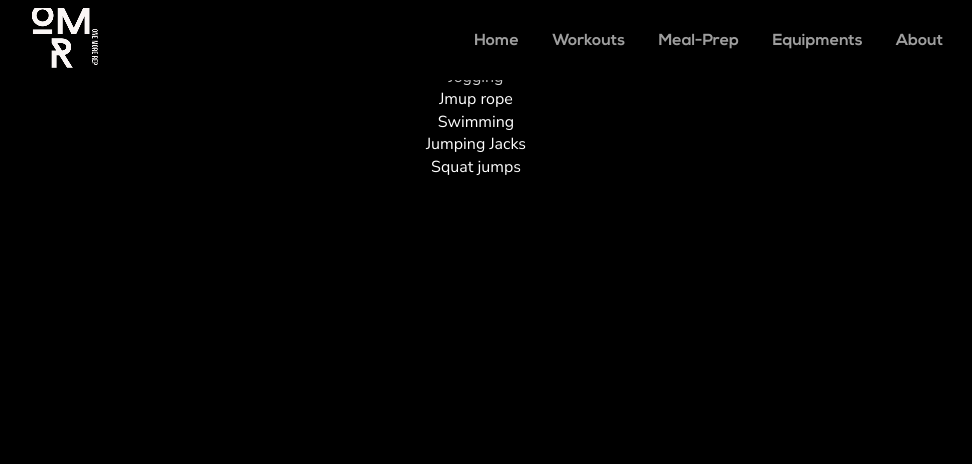
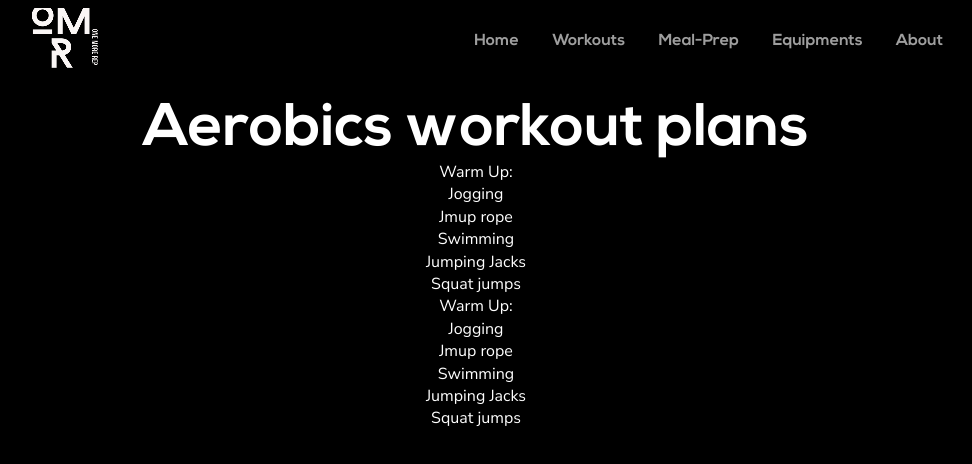
Before and after one commit to ThatBrendan/one-more-rep-website, a Vue app: page /workout/Aerobics in a window 1280 px wide. Shown: the top 464 px of the page, without its empty margins (164-1136 px from the left). Built offline with nearby package versions, Linux system fonts and the light colour scheme.

Commit message:
created challenges workout views and dynamic routing

```diff
--- a/src/components/WorkoutComponents/Challenges.vue
+++ b/src/components/WorkoutComponents/Challenges.vue
@@ -5,6 +5,9 @@
       v-for="(c, index) in challenges"
       :key="index"
       class="workout-container pa-2 col-12 col-lg-4"
+    >
+      <router-link
+        :to="{ name: 'ChallengesWorkout', params: { title: c.Title } }"
       >
         <img
           :src="`/challenge/${c.photo}.jpg`"
@@ -18,6 +21,7 @@
             </p>
           </div>
         </div>
+      </router-link>
     </div>
   </div>
 </template>
--- a/src/components/WorkoutComponents/ChallengesDetails.vue
+++ b/src/components/WorkoutComponents/ChallengesDetails.vue
@@ -0,0 +1,33 @@
+<template>
+  <main>
+    <div class="text-center">
+      <h2>{{ title }}</h2>
+      <ul>
+        <li v-for="(plan, index) in challengesPlans" :key="index">
+          {{ plan }}
+        </li>
+      </ul>
+    </div>
+  </main>
+</template>
+
+<script lang="ts" setup>
+import { ref, onMounted, defineProps } from "vue";
+import challengesWorkout from "../../data/challenges.json";
+
+interface ChallengesWorkout {
+  Title: string;
+  "workout-plans"?: string[];
+}
+
+const challenges = ref<ChallengesWorkout[]>(challengesWorkout.categories);
+
+const props = defineProps(["title"]);
+const challengesPlans = ref<string[]>([]);
+
+onMounted(() => {
+  const challengesItem = challenges.value.find((c) => c.Title === props.title);
+
+  challengesPlans.value = challengesItem?.["workout-plans"] ?? [];
+});
+</script>
--- a/src/components/WorkoutComponents/WorkoutDetails.vue
+++ b/src/components/WorkoutComponents/WorkoutDetails.vue
@@ -1,10 +1,17 @@
 <template>
+  <main>
     <div class="text-center">
       <h2>{{ title }} workout plans</h2>
       <ul>
+        <span>Warm Up:</span>
+        <li v-for="(plan, index) in workoutPlans" :key="index">{{ plan }}</li>
+      </ul>
+      <ul>
+        <span>Warm Up:</span>
         <li v-for="(plan, index) in workoutPlans" :key="index">{{ plan }}</li>
       </ul>
     </div>
+  </main>
 </template>
 
 <script lang="ts" setup>
--- a/src/data/challenges.json
+++ b/src/data/challenges.json
@@ -2,19 +2,58 @@
   "categories": [
     {
       "Title": "30 Day Ab Challenge",
-      "photo": "abs-challenge"
+      "photo": "abs-challenge",
+      "workout-plans": [
+        "Jogging",
+        "Jmup rope",
+        "Swimming",
+        "Jumping Jacks",
+        "Squat jumps"
+      ]
     },
     {
       "Title": "30 Day Fitness Challenge",
-      "photo": "fitness"
+      "photo": "fitness",
+      "workout-plans": [
+        "Jogging",
+        "Jmup rope",
+        "Swimming",
+        "Jumping Jacks",
+        "Squat jumps"
+      ]
     },
     {
       "Title": "30 Day Morning Workout Challenge",
-      "photo": "morning"
+      "photo": "morning",
+      "workout-plans": [
+        "Jogging",
+        "Jmup rope",
+        "Swimming",
+        "Jumping Jacks",
+        "Squat jumps"
+      ]
     },
     {
       "Title": "The Daily 10 workout",
-      "photo": "daily-workout"
+      "photo": "daily-workout",
+      "workout-plans": [
+        "Jogging",
+        "Jmup rope",
+        "Swimming",
+        "Jumping Jacks",
+        "Squat jumps"
+      ]
+    },
+    {
+      "Title": "30 Mins Strength training",
+      "photo": "daily-workout",
+      "workout-plans": [
+        "Jogging",
+        "Jmup rope",
+        "Swimming",
+        "Jumping Jacks",
+        "Squat jumps"
+      ]
     }
   ]
 }
--- a/src/data/workout.json
+++ b/src/data/workout.json
@@ -44,7 +44,13 @@
       "Title": "Strength"
     },
     {
-      "Title": "Boxing"
+      "Title": "Boxing",
+      "workout-plans":[
+        "10 minutes jump rope",
+        "20 squats",
+        "20 push ups",
+        "30 crunches"
+      ]
     }
   ]
 }
--- a/src/router/index.ts
+++ b/src/router/index.ts
@@ -34,6 +34,13 @@ const routes = [
     name: "WorkoutDetail",
     props: true,
   },
+  {
+    path: "/challenges/:title",
+    component: () =>
+      import("../components/WorkoutComponents/ChallengesDetails.vue"),
+    name: "ChallengesWorkout",
+    props: true,
+  },
 ];
 
 const router = createRouter({
```
Lines whose indentation alone changed are shown as unchanged.
